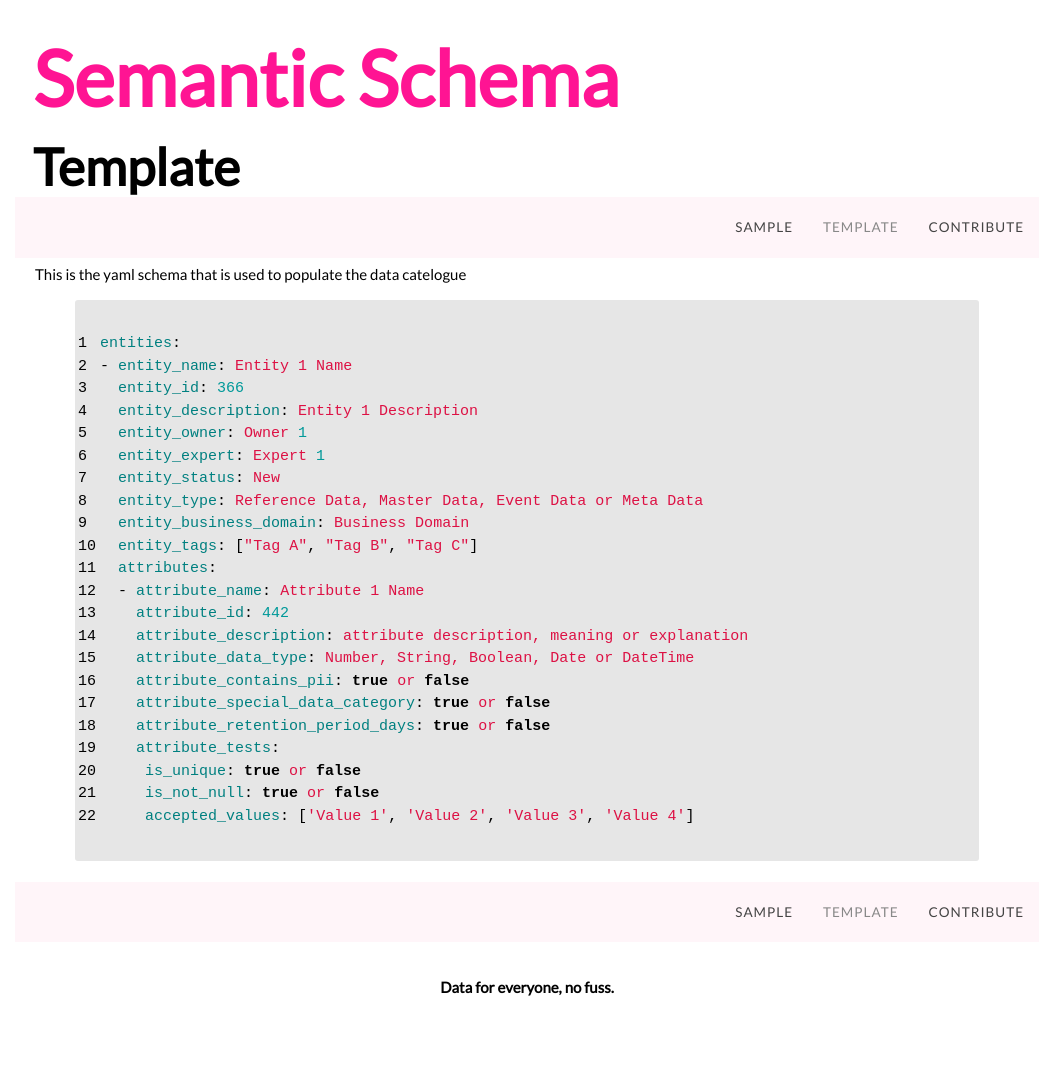
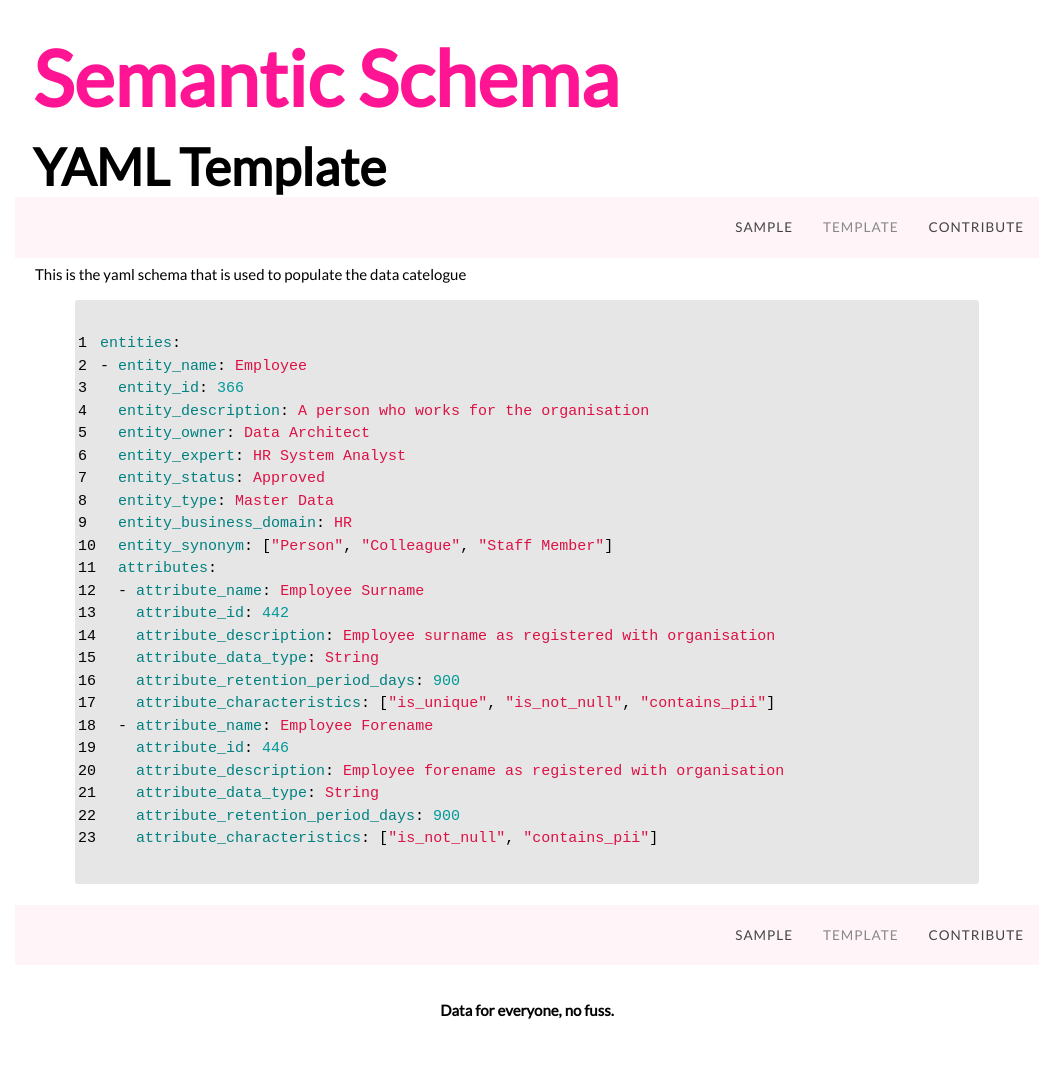
Before and after one commit to KCWADSWORTH/semantic_schema_wiki, a Jekyll site: the page built from schema.html, in a window 1280 px wide. Shown: the whole page, without its empty margins (113-1167 px from the left). Built offline with Jekyll 4.4.1, drawn with Linux system fonts in a browser that asks for light colours; before the commit the page ends 1062 px from its top, so only the background shows below that.

Commit message:
Update schema.html

```diff
--- a/schema.html
+++ b/schema.html
@@ -1,32 +1,33 @@
 ---
 layout: single_column_layout
-title: Template
-hero_text: Template
+title: YAML Template
+hero_text: YAML Template
 ---
 
 This is the yaml schema that is used to populate the data catelogue
 
 {% highlight yaml linenos %}
 entities:
-- entity_name: Entity 1 Name
+- entity_name: Employee
   entity_id: 366
-  entity_description: Entity 1 Description
-  entity_owner: Owner 1
-  entity_expert: Expert 1
-  entity_status: New
-  entity_type: Reference Data, Master Data, Event Data or Meta Data
-  entity_business_domain: Business Domain
-  entity_tags: ["Tag A", "Tag B", "Tag C"]
+  entity_description: A person who works for the organisation
+  entity_owner: Data Architect
+  entity_expert: HR System Analyst
+  entity_status: Approved
+  entity_type: Master Data
+  entity_business_domain: HR
+  entity_synonym: ["Person", "Colleague", "Staff Member"]
   attributes:
-  - attribute_name: Attribute 1 Name
+  - attribute_name: Employee Surname
     attribute_id: 442
-    attribute_description: attribute description, meaning or explanation
-    attribute_data_type: Number, String, Boolean, Date or DateTime
-    attribute_contains_pii: true or false
-    attribute_special_data_category: true or false
-    attribute_retention_period_days: true or false
-    attribute_tests:
-     is_unique: true or false
-     is_not_null: true or false
-     accepted_values: ['Value 1', 'Value 2', 'Value 3', 'Value 4']
+    attribute_description: Employee surname as registered with organisation
+    attribute_data_type: String
+    attribute_retention_period_days: 900
+    attribute_characteristics: ["is_unique", "is_not_null", "contains_pii"]
+  - attribute_name: Employee Forename
+    attribute_id: 446
+    attribute_description: Employee forename as registered with organisation
+    attribute_data_type: String
+    attribute_retention_period_days: 900
+    attribute_characteristics: ["is_not_null", "contains_pii"]
 {% endhighlight %}
```
